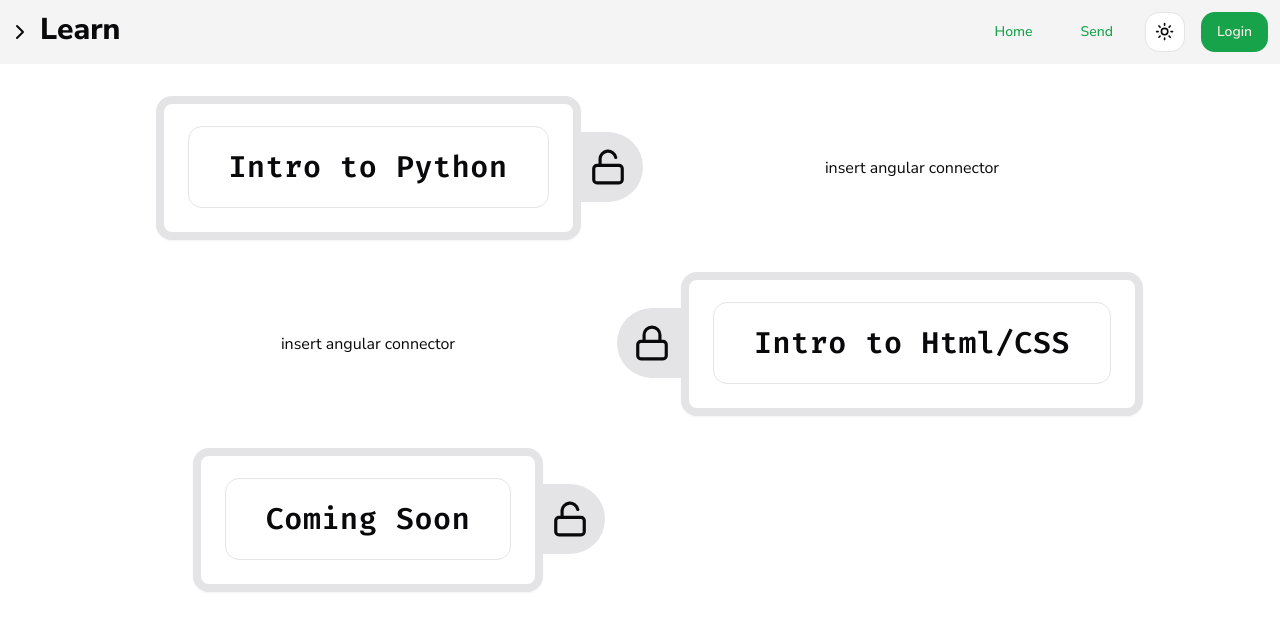
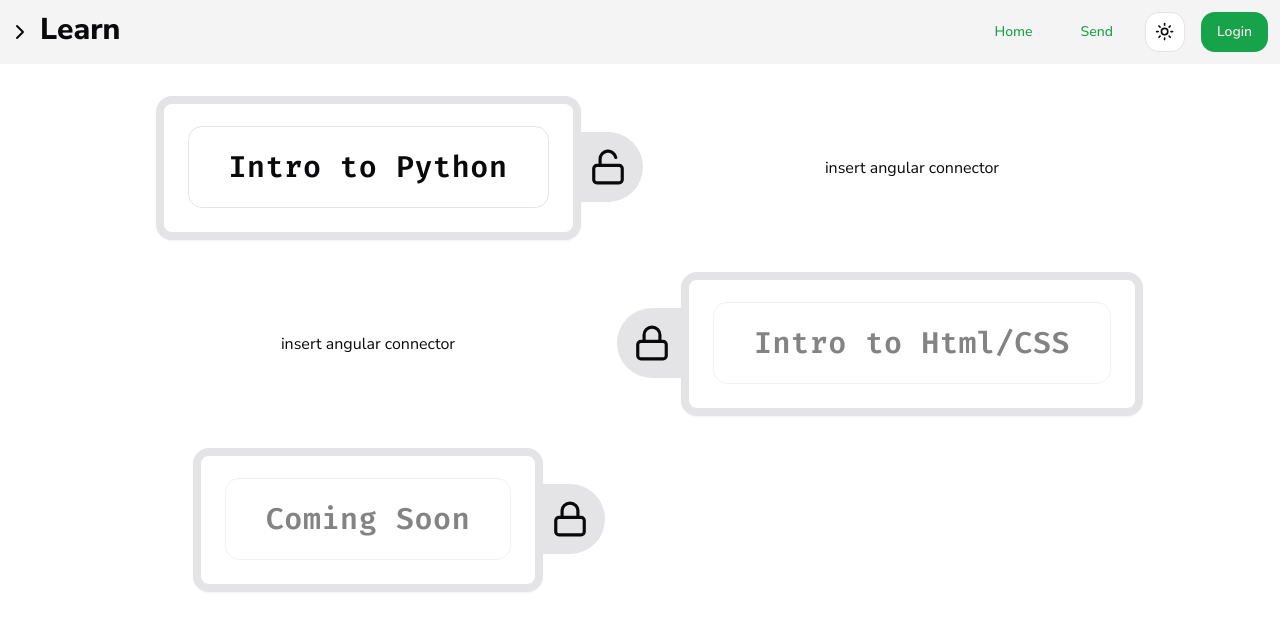
Before and after one commit to ArMonarch/Intrinsic_Learning_Course, a Next.js app: page /courses in a window 1280 px wide. Shown: the top 630 px of the page. Built offline with nearby package versions, Linux system fonts and the light colour scheme; no server answers.

Commit message:
locked and unlocked fully implemented

```diff
--- a/package.json
+++ b/package.json
@@ -24,6 +24,7 @@
     "lucide-react": "^0.292.0",
     "next": "13.4.19",
     "next-themes": "^0.2.1",
+    "nextjs-toploader": "^1.6.4",
     "postcss": "8.4.28",
     "react": "18.2.0",
     "react-dom": "18.2.0",
--- a/src/app/components/Navbar.js
+++ b/src/app/components/Navbar.js
@@ -49,7 +49,7 @@ const Navbar = (props) => {
   };
 
   return (
-    <div className="sticky top-0">
+    <div className="sticky top-0 z-50">
       <Drawer handleCheck={props.handleCheck} />
       <div className="flex flex-row space-x-4 p-3 bg-muted ">
         {/* DO NOT TOUCH, FEATURE NOT A BUG  */}
--- a/src/app/components/lessons/lesson_card_unlocked.jsx
+++ b/src/app/components/lessons/lesson_card_unlocked.jsx
@@ -1,3 +1,4 @@
+"use client";
 import {
   Card,
   CardContent,
@@ -39,6 +40,43 @@ export function LessonCard(props) {
     return isActive ? setActive(false) : setActive(true);
   };
 
+  const LessonButton = ({ isLocked, title }) => {
+    return (
+      <Button
+        disabled={isLocked}
+        onClick={showLesson}
+        variant="outline"
+        className="text-3xl font-semibold flex-grow p-10 hover:scale-105 transition-transform duration-300"
+      >
+        {title}
+      </Button>
+    );
+  };
+
+  const LockIcon = ({ connectorAlign, isLocked }) => {
+    return connectorAlign == "right" ? (
+      <div className="relative ml-auto translate-x-6 translate-y-3 ">
+        <Button
+          asChild
+          variant="outline hover:bg-border"
+          className="absolute z-0 rounded-r-full h-[70px] w-[70px] bg-border "
+        >
+          {isLocked ? <Lock /> : <Unlock />}
+        </Button>
+      </div>
+    ) : connectorAlign == "left" ? (
+      <div className="relative mr-auto -translate-x-24 translate-y-3 ">
+        <Button
+          asChild
+          variant="outline hover:bg-border"
+          className="absolute z-0 rounded-l-full h-[70px] w-[70px] bg-border group-hover:animate-shake"
+        >
+          {isLocked ? <Lock /> : <Unlock />}
+        </Button>
+      </div>
+    ) : null;
+  };
+
   return (
     <Card
       className={
@@ -47,36 +85,12 @@ export function LessonCard(props) {
     >
       {/* <Button onClick={() => updateProgress(1, "unit2", 5)}>test</Button> */}
       <CardHeader className="pt-4 group">
-        {props.connectorAlign == "right" ? (
-          <div className="relative ml-auto translate-x-6 translate-y-3 ">
-            <Button
-              asChild
-              variant="outline hover:bg-border"
-              className="absolute z-50 rounded-r-full h-[70px] w-[70px] bg-border animate-wiggle"
-            >
-              <Unlock />
-            </Button>
-          </div>
-        ) : props.connectorAlign == "left" ? (
-          <div className="relative mr-auto -translate-x-24 translate-y-3 ">
-            <Button
-              asChild
-              variant="outline hover:bg-border"
-              className="absolute rounded-l-full h-[70px] w-[70px] bg-border"
-            >
-              <Lock className="group-hover:animate-shake" />
-            </Button>
-          </div>
-        ) : null}
-
-        <CardTitle className="group text-center font-firacode tracking-wide flex">
-          <Button
-            onClick={showLesson}
-            variant="outline"
-            className="text-3xl font-semibold flex-grow p-10"
-          >
-            {props.title}
-          </Button>
+        <LockIcon
+          connectorAlign={props.connectorAlign}
+          isLocked={props.isLocked}
+        />
+        <CardTitle className="group z-0 text-center font-firacode tracking-wide flex">
+          <LessonButton title={props.title} isLocked={props.isLocked} />
         </CardTitle>
       </CardHeader>
 
--- a/src/app/components/navbar/drawer.jsx
+++ b/src/app/components/navbar/drawer.jsx
@@ -25,7 +25,7 @@ export function Drawer(props) {
         <ChevronRight className="peer-checked:group-[]:rotate-180 transition-transform duration-500 " />
       </label>
 
-      <div className="fixed top-0 left-0 w-80 h-full transition-all duration-500 transform -translate-x-full bg-muted  border-r-4 rounded-r-xl dark:shadow-primary peer-checked:translate-x-0 ">
+      <div className="fixed z-50 top-0 left-0 w-80 h-full transition-all duration-500 transform -translate-x-full bg-muted  border-r-4 rounded-r-xl dark:shadow-primary peer-checked:translate-x-0 ">
         {/* <div className="px-6 py-4"></div> */}
       </div>
     </div>
--- a/src/app/courses/page.js
+++ b/src/app/courses/page.js
@@ -1,7 +1,4 @@
-"use client";
-
 import Link from "next/link";
-
 import { LessonCard } from "../components/lessons/lesson_card_unlocked";
 import { ProfileMenu } from "../components/navbar/profileMenu";
 
@@ -12,13 +9,21 @@ export const metadata = {
 export default function courses() {
   return (
     <main className="grid grid-cols-2 mx-40 my-8 gap-8 gap-x-32 justify-items-center">
-      <LessonCard title="Intro to Python" connectorAlign="right" />
+      <LessonCard
+        title="Intro to Python"
+        connectorAlign="right"
+        isLocked={false}
+      />
 
       <div className="place-self-center">insert angular connector</div>
       <div className="place-self-center">insert angular connector</div>
-      <LessonCard title="Intro to Html/CSS" connectorAlign="left" />
+      <LessonCard
+        title="Intro to Html/CSS"
+        connectorAlign="left"
+        isLocked={true}
+      />
 
-      <LessonCard title="Coming Soon" connectorAlign="right" />
+      <LessonCard title="Coming Soon" connectorAlign="right" isLocked={true} />
     </main>
   );
 }
--- a/src/app/layout.js
+++ b/src/app/layout.js
@@ -1,14 +1,12 @@
 "use client";
 import "./global.css";
-import { useState, useContext, useRef } from "react";
+import { useState } from "react";
 import { Fira_Code, Nunito_Sans } from "next/font/google";
 import { ThemeProvider } from "./components/theme-provider";
-import { motion, AnimatePresence } from "framer-motion";
-import { usePathname } from "next/navigation"; // Import your pathname utility
-import { LayoutRouterContext } from "next/dist/shared/lib/app-router-context";
 
 import Navbar from "./components/Navbar";
 import { AuthContextProvider } from "./context/AuthContext";
+import NextTopLoader from "nextjs-toploader";
 
 const firacode = Fira_Code({
   subsets: ["latin"],
@@ -30,24 +28,12 @@ export const metadata = {
   },
 };
 
-function FrozenRouter(props) {
-  const context = useContext(LayoutRouterContext);
-  const frozen = useRef(context).current;
-
-  return (
-    <LayoutRouterContext.Provider value={frozen}>
-      {props.children}
-    </LayoutRouterContext.Provider>
-  );
-}
-
 export default function RootLayout({ children }) {
   const [isChecked, setIsChecked] = useState(false);
   const handleCheck = (event) => {
     setIsChecked(event.target.checked);
     console.log("Checkbox is checked:", event.target.checked);
   };
-  const pathname = usePathname();
 
   return (
     <html
@@ -63,6 +49,11 @@ export default function RootLayout({ children }) {
             disableTransitionOnChange
           >
             <Navbar handleCheck={handleCheck} />
+            <NextTopLoader
+              showSpinner={false}
+              color="hsl(142.1 76.2% 36.3%)"
+              height={4}
+            />
             {children}
           </ThemeProvider>
         </AuthContextProvider>
```
Also changed, not shown: 1 other file (tests, documents, lock files or other folders).
